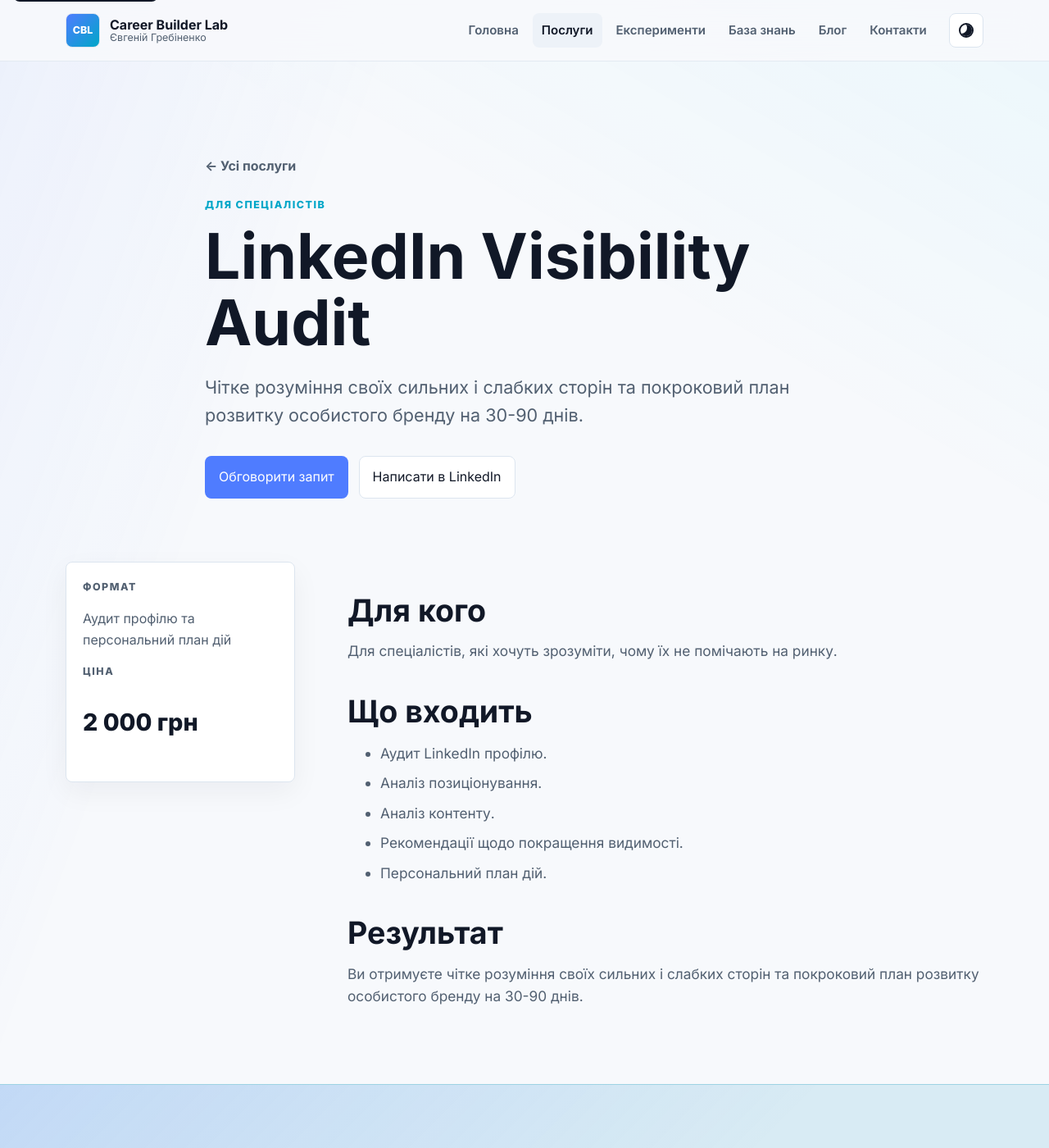
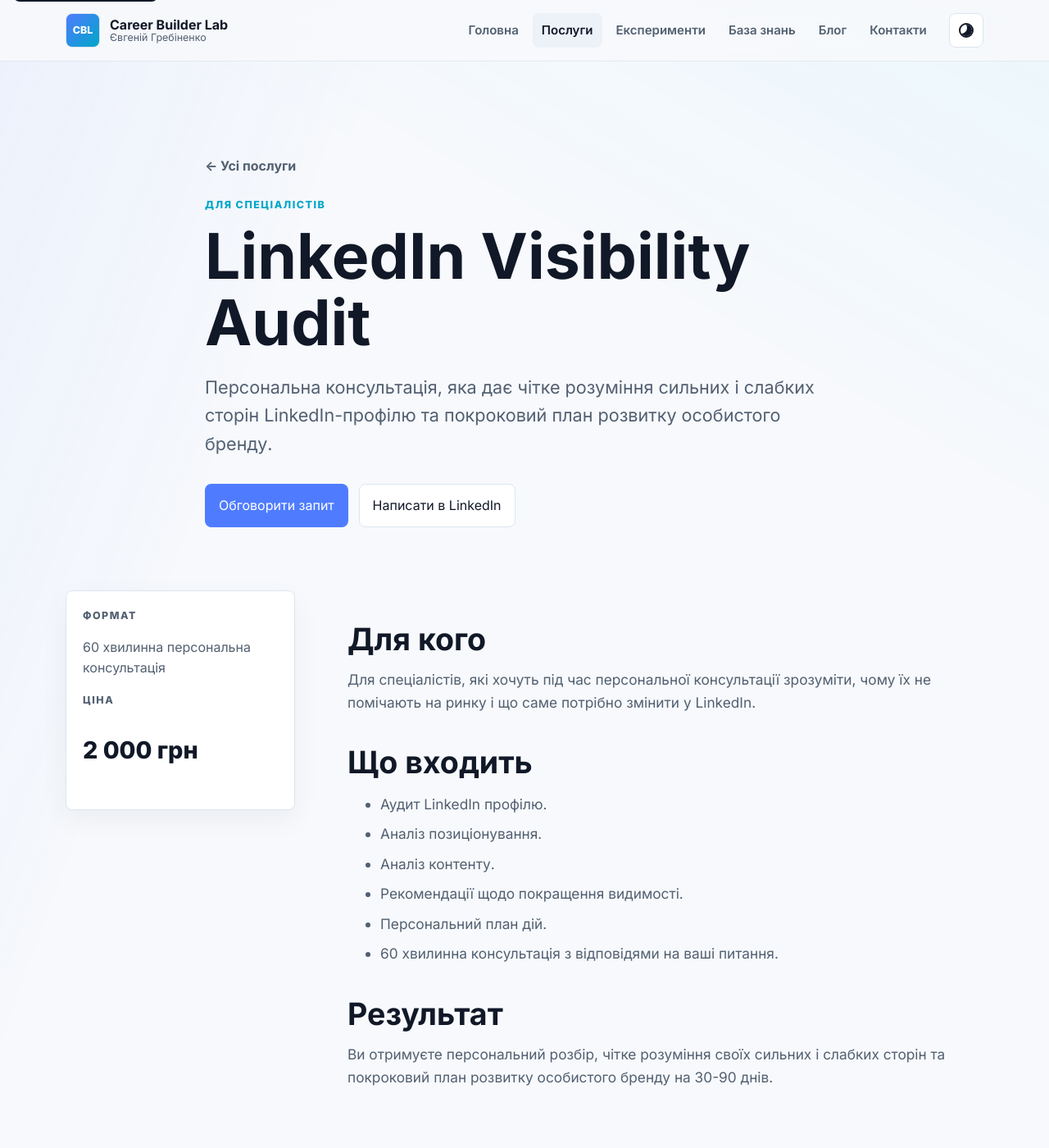
Before and after one commit to jenya112115-source/careerbuilderlab, a Jekyll site: the page built from _services/linkedin-visibility-audit.md, in a window 1280 px wide and 1400 px high. Shown: the whole window at 82% size. Built offline with Jekyll 4.4.1, drawn with Linux system fonts in a browser that asks for light colours.

Commit message:
Add files via upload

```diff
--- a/_services/linkedin-visibility-audit.md
+++ b/_services/linkedin-visibility-audit.md
@@ -1,8 +1,8 @@
 ---
 title: "LinkedIn Visibility Audit"
-description: "Чітке розуміння своїх сильних і слабких сторін та покроковий план розвитку особистого бренду на 30-90 днів."
+description: "Персональна консультація, яка дає чітке розуміння сильних і слабких сторін LinkedIn-профілю та покроковий план розвитку особистого бренду."
 price: "2 000 грн"
-format: "Аудит профілю та персональний план дій"
+format: "60 хвилинна персональна консультація"
 audience: "specialists"
 audience_label: "Для спеціалістів"
 order: 1
@@ -11,7 +11,7 @@
 
 ## Для кого
 
-Для спеціалістів, які хочуть зрозуміти, чому їх не помічають на ринку.
+Для спеціалістів, які хочуть під час персональної консультації зрозуміти, чому їх не помічають на ринку і що саме потрібно змінити у LinkedIn.
 
 ## Що входить
 
@@ -20,7 +20,8 @@
 - Аналіз контенту.
 - Рекомендації щодо покращення видимості.
 - Персональний план дій.
+- 60 хвилинна консультація з відповідями на ваші питання.
 
 ## Результат
 
-Ви отримуєте чітке розуміння своїх сильних і слабких сторін та покроковий план розвитку особистого бренду на 30-90 днів.
+Ви отримуєте персональний розбір, чітке розуміння своїх сильних і слабких сторін та покроковий план розвитку особистого бренду на 30-90 днів.
```
Also changed, not shown: _services/personal-marketing-system.md (+3 -3 lines), _services/personal-positioning.md (+4 -2 lines).
